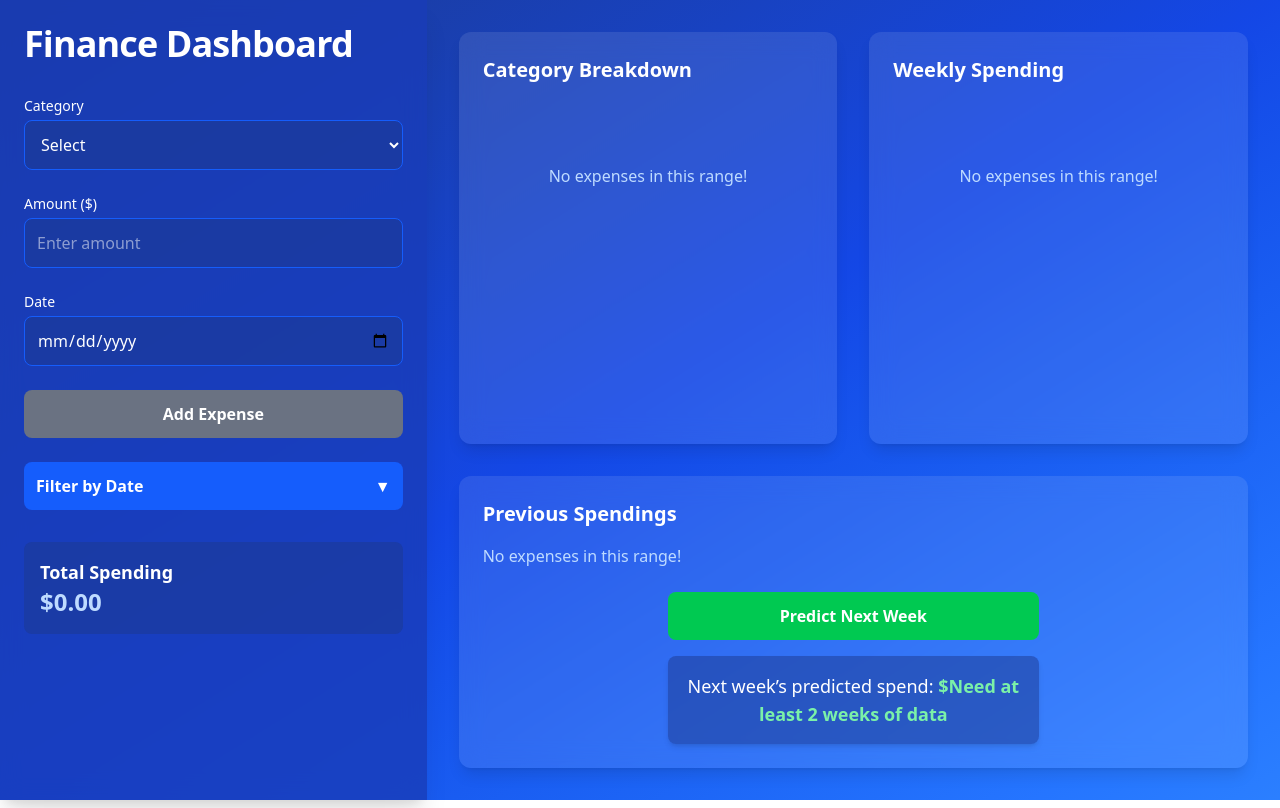
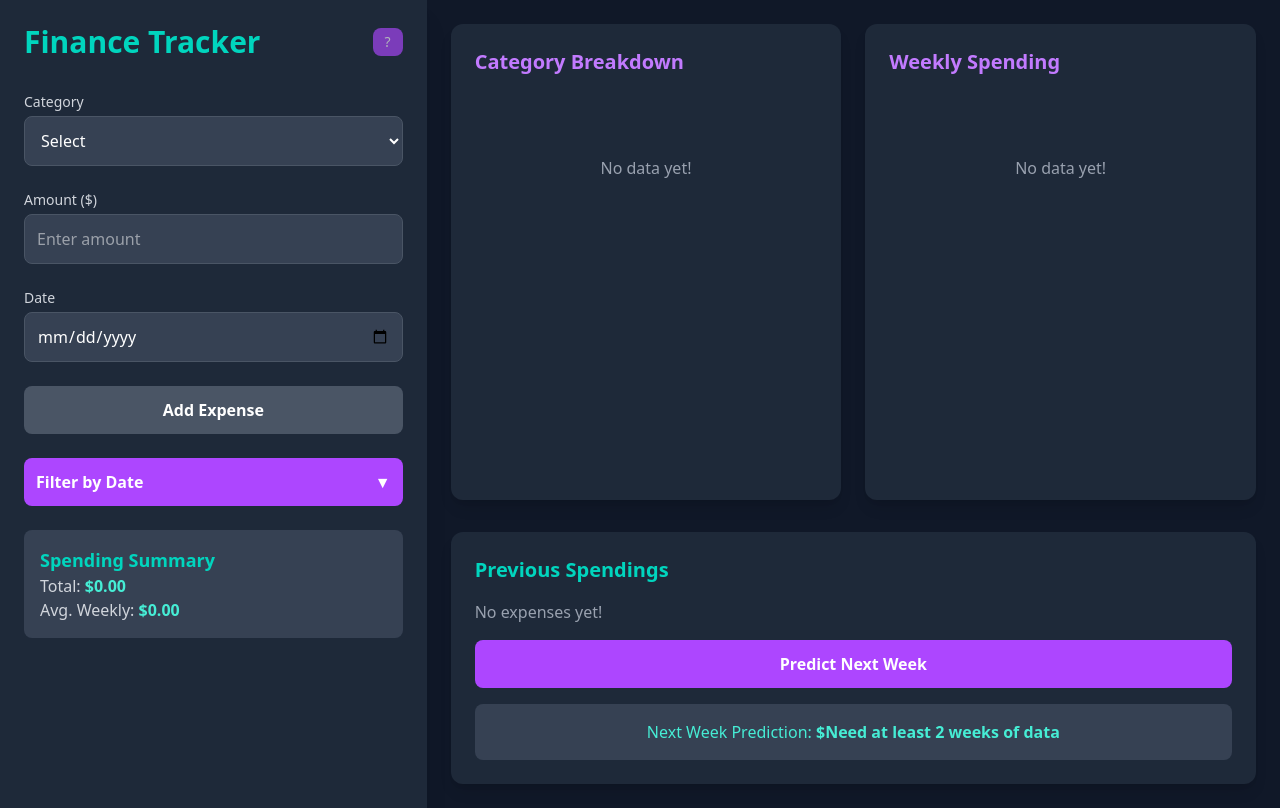
Before and after one commit to ElderHorror/finance-tracker-frontend, a React (Vite) app: page / in a window 1280 px wide. Both pictures are taken after a click on the button "Predict Next Week". Built offline with nearby package versions, Linux system fonts and the light colour scheme.

Commit message:
Modernized front-end with new colors, layout, components, and animations

```diff
--- a/src/App.jsx
+++ b/src/App.jsx
@@ -26,12 +26,13 @@ function App() {
   );
   const [category, setCategory] = useState("");
   const [amount, setAmount] = useState("");
-  const [date, setDate] = useState(""); // New date input state
+  const [date, setDate] = useState("");
   const [editIndex, setEditIndex] = useState(null);
   const [startDate, setStartDate] = useState("");
   const [endDate, setEndDate] = useState("");
   const [isFilterOpen, setIsFilterOpen] = useState(false);
   const [prediction, setPrediction] = useState(null);
+  const [showInfo, setShowInfo] = useState(false);
 
   useEffect(() => {
     localStorage.setItem("expenses", JSON.stringify(expenses));
@@ -39,8 +40,8 @@ function App() {
 
   const handleSubmit = (e) => {
     e.preventDefault();
-    if (!category || !amount) return; // Prevent submission if category or amount is empty
-    const expenseDate = date ? new Date(date) : new Date(); // Use selected date or current date
+    if (!category || !amount) return;
+    const expenseDate = date ? new Date(date) : new Date();
     if (editIndex !== null) {
       const updatedExpenses = [...expenses];
       updatedExpenses[editIndex] = {
@@ -58,14 +59,14 @@ function App() {
     }
     setCategory("");
     setAmount("");
-    setDate(""); // Reset date input after submission
+    setDate("");
   };
 
   const handleEdit = (index) => {
     setEditIndex(index);
     setCategory(expenses[index].category);
     setAmount(expenses[index].amount);
-    setDate(new Date(expenses[index].date).toISOString().split("T")[0]); // Pre-fill date in YYYY-MM-DD format
+    setDate(new Date(expenses[index].date).toISOString().split("T")[0]);
   };
 
   const handleDelete = (index) => {
@@ -88,6 +89,14 @@ function App() {
     return true;
   });
 
+  const totalSpending = filteredExpenses.reduce(
+    (sum, exp) => sum + exp.amount,
+    0
+  );
+  const avgWeeklySpend = filteredExpenses.length
+    ? totalSpending / (filteredExpenses.length / 7 || 1)
+    : 0;
+
   const getPieChartData = () => {
     const categories = [
       ...new Set(filteredExpenses.map((exp) => exp.category)),
@@ -102,7 +111,7 @@ function App() {
       datasets: [
         {
           data: amounts,
-          backgroundColor: ["#FF6384", "#36A2EB", "#FFCE56", "#4BC0C0"],
+          backgroundColor: ["#34D399", "#A78BFA", "#FBBF24", "#60A5FA"],
           borderWidth: 1,
         },
       ],
@@ -127,8 +136,8 @@ function App() {
         {
           label: "Spending ($)",
           data,
-          backgroundColor: "#3B82F6",
-          borderColor: "#1E40AF",
+          backgroundColor: "#A78BFA",
+          borderColor: "#7C3AED",
           borderWidth: 1,
         },
       ],
@@ -154,7 +163,6 @@ function App() {
         );
         setPrediction(response.data.prediction);
       } catch (error) {
-        console.error("Prediction error:", error);
         setPrediction("Error fetching prediction");
       }
     } else {
@@ -162,27 +170,32 @@ function App() {
     }
   };
 
-  const totalSpending = filteredExpenses.reduce(
-    (sum, exp) => sum + exp.amount,
-    0
-  );
-
-  const isFormValid = category && amount; // Button enabled only if both are filled
+  const isFormValid = category && amount;
 
   return (
-    <div className="min-h-screen bg-gradient-to-br from-blue-900 via-blue-700 to-blue-500 text-white flex flex-col md:flex-row font-sans">
+    <div className="min-h-screen bg-gray-900 text-white flex flex-col md:flex-row font-sans">
       {/* Sidebar */}
-      <div className="w-full md:w-1/3 p-6 bg-blue-800/80 backdrop-blur-md shadow-xl flex flex-col">
-        <h1 className="text-3xl md:text-4xl font-extrabold mb-8 tracking-tight text-center md:text-left">
-          Finance Dashboard
+      <div className="w-full md:w-1/3 p-6 bg-gray-800 shadow-xl flex flex-col animate-slide-in">
+        <div className="flex justify-between items-center mb-8">
+          <h1 className="text-3xl font-extrabold text-teal-400">
+            Finance Tracker
           </h1>
+          <button
+            onClick={() => setShowInfo(true)}
+            className="bg-purple-500 px-3 py-1 rounded-lg hover:bg-purple-400 transition duration-300 animate-pulse text-sm"
+          >
+            ?
+          </button>
+        </div>
         <form onSubmit={handleSubmit} className="space-y-6">
           <div>
-            <label className="block text-sm font-medium">Category</label>
+            <label className="block text-sm font-medium text-gray-300">
+              Category
+            </label>
             <select
               value={category}
               onChange={(e) => setCategory(e.target.value)}
-              className="w-full p-3 mt-1 bg-blue-900/50 border border-blue-600 rounded-lg text-white focus:ring-2 focus:ring-blue-400 transition duration-200"
+              className="w-full p-3 mt-1 bg-gray-700 border border-gray-600 rounded-lg text-white focus:ring-2 focus:ring-teal-400 transition duration-200"
             >
               <option value="">Select</option>
               <option value="Food">Food</option>
@@ -192,42 +205,45 @@ function App() {
             </select>
           </div>
           <div>
-            <label className="block text-sm font-medium">Amount ($)</label>
+            <label className="block text-sm font-medium text-gray-300">
+              Amount ($)
+            </label>
             <input
               type="number"
               value={amount}
               onChange={(e) => setAmount(e.target.value)}
-              className="w-full p-3 mt-1 bg-blue-900/50 border border-blue-600 rounded-lg text-white focus:ring-2 focus:ring-blue-400 transition duration-200"
+              className="w-full p-3 mt-1 bg-gray-700 border border-gray-600 rounded-lg text-white focus:ring-2 focus:ring-teal-400 transition duration-200"
               placeholder="Enter amount"
             />
           </div>
           <div>
-            <label className="block text-sm font-medium">Date</label>
+            <label className="block text-sm font-medium text-gray-300">
+              Date
+            </label>
             <input
               type="date"
               value={date}
               onChange={(e) => setDate(e.target.value)}
-              className="w-full p-3 mt-1 bg-blue-900/50 border border-blue-600 rounded-lg text-white focus:ring-2 focus:ring-blue-400 transition duration-200"
+              className="w-full p-3 mt-1 bg-gray-700 border border-gray-600 rounded-lg text-white focus:ring-2 focus:ring-teal-400 transition duration-200"
             />
           </div>
           <button
             type="submit"
-            disabled={!isFormValid} // Disable if category or amount is empty
+            disabled={!isFormValid}
             className={`w-full p-3 rounded-lg transition duration-300 font-semibold ${
               isFormValid
-                ? "bg-blue-500 hover:bg-blue-400"
-                : "bg-gray-500 cursor-not-allowed"
+                ? "bg-teal-500 hover:bg-teal-400"
+                : "bg-gray-600 cursor-not-allowed"
             }`}
           >
             {editIndex !== null ? "Update Expense" : "Add Expense"}
           </button>
         </form>
 
-        {/* Collapsible Filter */}
         <div className="mt-6">
           <button
             onClick={() => setIsFilterOpen(!isFilterOpen)}
-            className="w-full bg-blue-600 p-3 rounded-lg hover:bg-blue-500 transition duration-300 font-semibold flex justify-between items-center"
+            className="w-full bg-purple-500 p-3 rounded-lg hover:bg-purple-400 transition duration-300 font-semibold flex justify-between items-center"
           >
             Filter by Date
             <span>{isFilterOpen ? "▲" : "▼"}</span>
@@ -239,21 +255,25 @@ function App() {
           >
             <div className="mt-4 space-y-4">
               <div>
-                <label className="block text-sm font-medium">Start Date</label>
+                <label className="block text-sm font-medium text-gray-300">
+                  Start Date
+                </label>
                 <input
                   type="date"
                   value={startDate}
                   onChange={(e) => setStartDate(e.target.value)}
-                  className="w-full p-3 mt-1 bg-blue-900/50 border border-blue-600 rounded-lg text-white focus:ring-2 focus:ring-blue-400 transition duration-200"
+                  className="w-full p-3 mt-1 bg-gray-700 border border-gray-600 rounded-lg text-white focus:ring-2 focus:ring-teal-400 transition duration-200"
                 />
               </div>
               <div>
-                <label className="block text-sm font-medium">End Date</label>
+                <label className="block text-sm font-medium text-gray-300">
+                  End Date
+                </label>
                 <input
                   type="date"
                   value={endDate}
                   onChange={(e) => setEndDate(e.target.value)}
-                  className="w-full p-3 mt-1 bg-blue-900/50 border border-blue-600 rounded-lg text-white focus:ring-2 focus:ring-blue-400 transition duration-200"
+                  className="w-full p-3 mt-1 bg-gray-700 border border-gray-600 rounded-lg text-white focus:ring-2 focus:ring-teal-400 transition duration-200"
                 />
               </div>
               <button
@@ -262,7 +282,7 @@ function App() {
                   setEndDate("");
                   setIsFilterOpen(false);
                 }}
-                className="w-full bg-gray-500 p-3 rounded-lg hover:bg-gray-400 transition duration-300 font-semibold"
+                className="w-full bg-gray-600 p-3 rounded-lg hover:bg-gray-500 transition duration-300 font-semibold"
               >
                 Clear Filter
               </button>
@@ -270,65 +290,80 @@ function App() {
           </div>
         </div>
 
-        <div className="mt-8 p-4 bg-blue-900/50 rounded-lg">
-          <h3 className="text-lg font-semibold">Total Spending</h3>
-          <p className="text-2xl font-bold text-blue-200">
+        <div className="mt-6 bg-gray-700 p-4 rounded-lg animate-fade-in">
+          <h3 className="text-lg font-semibold text-teal-400">
+            Spending Summary
+          </h3>
+          <p className="text-gray-300">
+            Total:{" "}
+            <span className="font-bold text-teal-300">
               ${totalSpending.toFixed(2)}
+            </span>
+          </p>
+          <p className="text-gray-300">
+            Avg. Weekly:{" "}
+            <span className="font-bold text-teal-300">
+              ${avgWeeklySpend.toFixed(2)}
+            </span>
           </p>
         </div>
+
+        {totalSpending > 500 && (
+          <div className="mt-4 bg-red-500/20 p-4 rounded-lg animate-fade-in text-center">
+            <p className="text-red-300 font-semibold">
+              Warning: Spending exceeds $500!
+            </p>
+          </div>
+        )}
       </div>
 
       {/* Main Content */}
-      <div className="w-full md:w-2/3 p-4 md:p-8 flex flex-col space-y-8">
-        {/* Charts */}
-        <div className="grid grid-cols-1 md:grid-cols-2 gap-8 animate-fade-in">
-          <div className="bg-white/10 p-6 rounded-xl shadow-lg backdrop-blur-md">
-            <h2 className="text-xl font-semibold mb-4">Category Breakdown</h2>
-            <div className="h-64">
-              {filteredExpenses.length > 0 ? (
+      <div className="w-full md:w-2/3 p-6 flex flex-col space-y-8">
+        <div className="grid grid-cols-1 md:grid-cols-2 gap-6">
+          <div className="bg-gray-800 p-6 rounded-xl shadow-lg animate-slide-in">
+            <h2 className="text-xl font-semibold mb-4 text-purple-400">
+              Category Breakdown
+            </h2>
+            <div className="h-80">
+              {filteredExpenses.length ? (
                 <Pie
                   data={getPieChartData()}
-                  options={{
-                    maintainAspectRatio: false,
-                    plugins: { legend: { position: "bottom" } },
-                  }}
+                  options={{ maintainAspectRatio: false }}
                 />
               ) : (
-                <p className="text-blue-200 text-center mt-20">
-                  No expenses in this range!
-                </p>
+                <p className="text-gray-400 mt-20 text-center">No data yet!</p>
               )}
             </div>
           </div>
-          <div className="bg-white/10 p-6 rounded-xl shadow-lg backdrop-blur-md">
-            <h2 className="text-xl font-semibold mb-4">Weekly Spending</h2>
-            <div className="h-64">
-              {filteredExpenses.length > 0 ? (
+          <div className="bg-gray-800 p-6 rounded-xl shadow-lg animate-slide-in">
+            <h2 className="text-xl font-semibold mb-4 text-purple-400">
+              Weekly Spending
+            </h2>
+            <div className="h-80">
+              {filteredExpenses.length ? (
                 <Bar
                   data={getBarChartData()}
                   options={{
                     maintainAspectRatio: false,
                     scales: { y: { beginAtZero: true } },
-                    plugins: { legend: { position: "bottom" } },
                   }}
                 />
               ) : (
-                <p className="text-blue-200 text-center mt-20">
-                  No expenses in this range!
-                </p>
+                <p className="text-gray-400 mt-20 text-center">No data yet!</p>
               )}
             </div>
           </div>
         </div>
 
-        {/* Previous Spendings + Prediction */}
-        <div className="bg-white/10 p-6 rounded-xl shadow-lg backdrop-blur-md animate-fade-in">
-          <h2 className="text-xl font-semibold mb-4">Previous Spendings</h2>
-          {filteredExpenses.length > 0 ? (
+        <div className="bg-gray-800 p-6 rounded-xl shadow-lg animate-slide-in">
+          <h2 className="text-xl font-semibold mb-4 text-teal-400">
+            Previous Spendings
+          </h2>
+          {filteredExpenses.length ? (
             <div className="max-h-64 overflow-y-auto">
               <table className="w-full text-left">
                 <thead>
-                  <tr className="border-b border-blue-600">
+                  <tr className="border-b border-gray-600">
                     <th className="p-2">Date</th>
                     <th className="p-2">Category</th>
                     <th className="p-2">Amount</th>
@@ -339,7 +374,7 @@ function App() {
                   {filteredExpenses.map((exp, idx) => (
                     <tr
                       key={idx}
-                      className="hover:bg-blue-700/50 transition duration-200"
+                      className="hover:bg-gray-700 transition duration-200"
                     >
                       <td className="p-2">
                         {new Date(exp.date).toLocaleDateString("en-US", {
@@ -353,13 +388,13 @@ function App() {
                       <td className="p-2 flex space-x-2">
                         <button
                           onClick={() => handleEdit(expenses.indexOf(exp))}
-                          className="bg-yellow-500 text-white px-2 py-1 rounded hover:bg-yellow-400 transition duration-200"
+                          className="bg-yellow-500 px-2 py-1 rounded hover:bg-yellow-400 transition duration-200"
                         >
                           Edit
                         </button>
                         <button
                           onClick={() => handleDelete(expenses.indexOf(exp))}
-                          className="bg-red-500 text-white px-2 py-1 rounded hover:bg-red-400 transition duration-200"
+                          className="bg-red-500 px-2 py-1 rounded hover:bg-red-400 transition duration-200"
                         >
                           Delete
                         </button>
@@ -370,28 +405,59 @@ function App() {
               </table>
             </div>
           ) : (
-            <p className="text-blue-200">No expenses in this range!</p>
+            <p className="text-gray-400">No expenses yet!</p>
           )}
-          <div className="mt-6 flex flex-col items-center space-y-4">
           <button
             onClick={fetchPrediction}
-              className="w-full md:w-1/2 bg-green-500 p-3 rounded-lg hover:bg-green-400 transition duration-300 font-semibold"
+            className="mt-4 w-full bg-purple-500 p-3 rounded-lg hover:bg-purple-400 transition duration-300 font-semibold"
           >
             Predict Next Week
           </button>
           {prediction && (
-              <div className="bg-blue-900/50 p-4 rounded-lg shadow-md w-full md:w-1/2 text-center animate-fade-in">
-                <p className="text-lg">
-                  Next week’s predicted spend:{" "}
-                  <span className="font-bold text-green-300">
-                    ${prediction}
-                  </span>
+            <div className="mt-4 bg-gray-700 p-4 rounded-lg text-center animate-fade-in">
+              <p className="text-teal-300">
+                Next Week Prediction:{" "}
+                <span className="font-bold">${prediction}</span>
               </p>
             </div>
           )}
         </div>
       </div>
+
+      {/* Info Modal */}
+      {showInfo && (
+        <div className="fixed inset-0 bg-black/50 flex items-center justify-center animate-fade-in">
+          <div className="bg-gray-800 p-6 rounded-xl shadow-lg max-w-md w-full animate-slide-in">
+            <h2 className="text-2xl font-bold mb-4 text-teal-400">
+              How to Use Finance Tracker
+            </h2>
+            <ul className="space-y-2 text-gray-300">
+              <li>
+                1. <span className="font-semibold">Add Expenses</span>: Pick a
+                category, enter an amount, and choose a date (or use today).
+              </li>
+              <li>
+                2. <span className="font-semibold">Filter</span>: Use the date
+                filter to narrow down your view.
+              </li>
+              <li>
+                3. <span className="font-semibold">Visualize</span>: Check
+                spending by category and week in the charts.
+              </li>
+              <li>
+                4. <span className="font-semibold">Predict</span>: Add 2+ weeks
+                of data, then click "Predict Next Week."
+              </li>
+            </ul>
+            <button
+              onClick={() => setShowInfo(false)}
+              className="mt-6 w-full bg-teal-500 p-3 rounded-lg hover:bg-teal-400 transition duration-300"
+            >
+              Got It!
+            </button>
           </div>
+        </div>
+      )}
     </div>
   );
 }
--- a/src/index.css
+++ b/src/index.css
@@ -4,7 +4,26 @@
   animation: fadeIn 0.5s ease-in;
 }
 
+.animate-slide-in {
+  animation: slideIn 0.5s ease-out;
+}
+
+.animate-pulse {
+  animation: pulse 2s infinite;
+}
+
 @keyframes fadeIn {
   from { opacity: 0; }
   to { opacity: 1; }
 }
+
+@keyframes slideIn {
+  from { transform: translateX(-20px); opacity: 0; }
+  to { transform: translateX(0); opacity: 1; }
+}
+
+@keyframes pulse {
+  0% { transform: scale(1); }
+  50% { transform: scale(1.05); }
+  100% { transform: scale(1); }
+}
```
Lines whose indentation alone changed are shown as unchanged.
